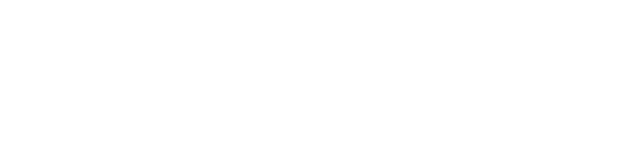
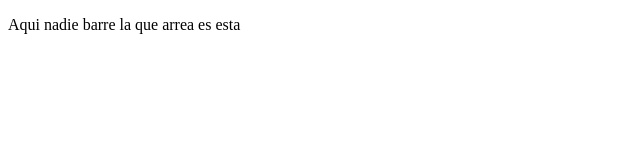
Before and after one commit to metryclub/proyectoPrework, a plain HTML site: page index.html in a window 1280 px wide. Shown: the whole page, without its empty margins (0-640 px from the left). Drawn offline with Linux system fonts and the light colour scheme.

Commit message:
Cambios arre

```diff
--- a/index.html
+++ b/index.html
@@ -4,9 +4,9 @@
     <meta charset="UTF-8">
     <meta http-equiv="X-UA-Compatible" content="IE=edge">
     <meta name="viewport" content="width=device-width, initial-scale=1.0">
-    <title>Document</title>
+    <title>Prework</title>
 </head>
 <body>
-
+    <p>Aqui nadie barre la que arrea es esta</p>
 </body>
 </html>
```
